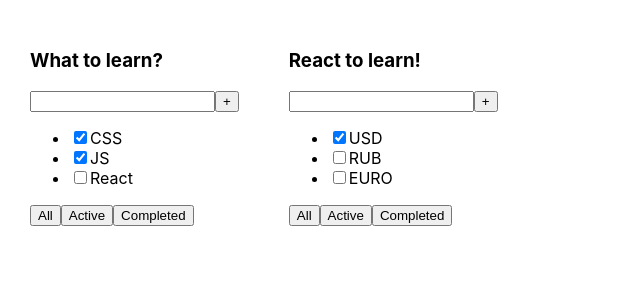
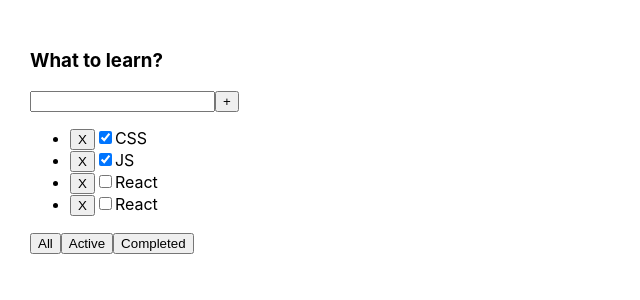
Before and after one commit to PlatonVV/toDoList, a React (Create React App) app: page / in a window 1280 px wide. Shown: the top 300 px of the page, without its empty margins (0-640 px from the left). Built offline with nearby package versions, Linux system fonts and the light colour scheme.

Commit message:
lesson change

```diff
--- a/src/App.tsx
+++ b/src/App.tsx
@@ -7,17 +7,17 @@
     { id: 1, title: "CSS", isDone: true },
     { id: 2, title: "JS", isDone: true },
     { id: 3, title: "React", isDone: false },
+    { id: 4, title: "React", isDone: false },
   ];
-  let tasks2: Array<TasksType> = [
-    { id: 1, title: "USD", isDone: true },
-    { id: 2, title: "RUB", isDone: false },
-    { id: 3, title: "EURO", isDone: false },
-  ];
+
+  const removeTask =()=> {
+    console.log('Hello world')
+  }
 
   return (
     <div className="App">
-      <ToDoList title="What to learn?" tasks={tasks1} />
-      <ToDoList title="React to learn!" tasks={tasks2} />
+      <ToDoList title="What to learn?" tasks={tasks1}
+      removeTask={removeTask} />
     </div>
   );
 }
--- a/src/ToDoList.tsx
+++ b/src/ToDoList.tsx
@@ -8,6 +8,7 @@
 type ToDoListType = {
   title: string;
   tasks: Array<TasksType>;
+  removeTask: ()=> void
 };
 
 export function ToDoList(props: ToDoListType) {
@@ -19,18 +20,15 @@
         <button>+</button>
       </div>
       <ul>
-        <li>
-          <input type="checkbox" checked={props.tasks[0].isDone} />
-          <span>{props.tasks[0].title}</span>
-        </li>
-        <li>
-          <input type="checkbox" checked={props.tasks[1].isDone} />
-          <span>{props.tasks[1].title}</span>
-        </li>
-        <li>
-          <input type="checkbox" checked={props.tasks[2].isDone} />
-          <span>{props.tasks[2].title}</span>
-        </li>
+        {props.tasks.map((el) => {
+          return (
+            <li key={el.id}>
+              <button onClick={() => props.removeTask()}>X</button>
+              <input type="checkbox" checked={el.isDone} />
+              <span>{el.title}</span>
+            </li>
+          );
+        })}
       </ul>
       <div>
         <button>All</button>
```
